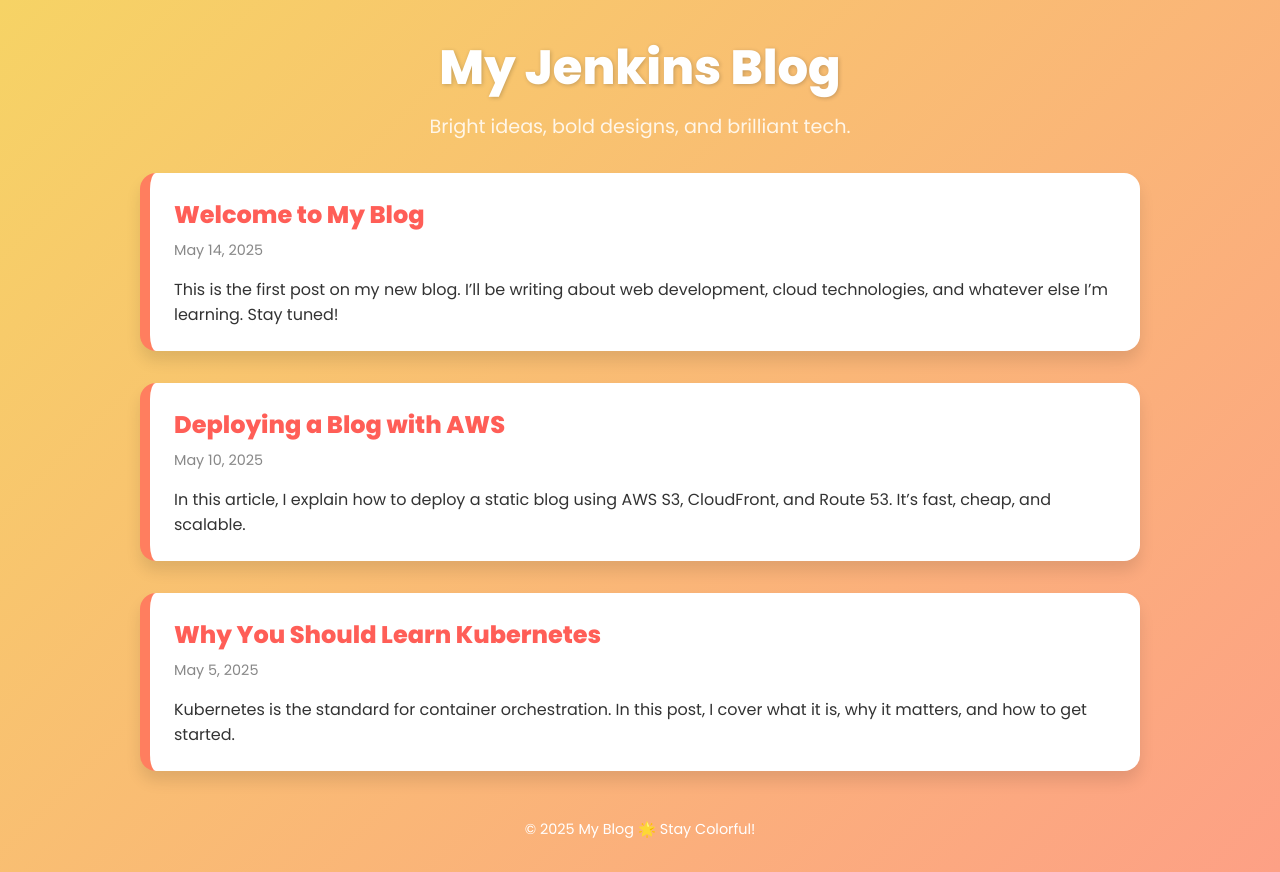
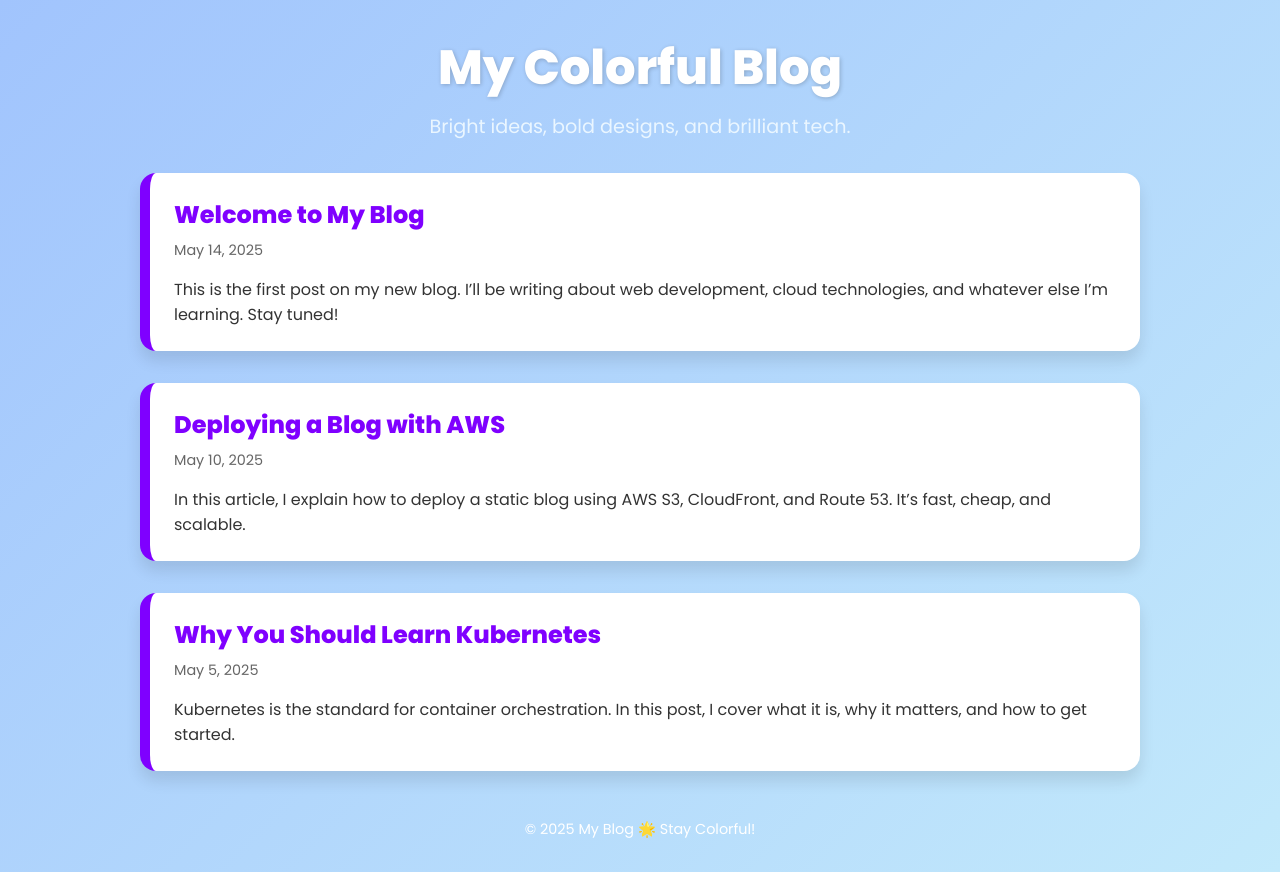
Before and after one commit to sksahilhaque/my-project, a plain HTML site: page index.html in a window 1280 px wide. Drawn offline with Linux system fonts and the light colour scheme.

Commit message:
Update index.html

```diff
--- a/index.html
+++ b/index.html
@@ -3,7 +3,7 @@
 <head>
   <meta charset="UTF-8" />
   <meta name="viewport" content="width=device-width, initial-scale=1.0" />
-  <title>My Jenkins Blog</title>
+  <title>My Colorful Blog</title>
   <link href="https://fonts.googleapis.com/css2?family=Poppins:wght@400;600;800&display=swap" rel="stylesheet">
   <style>
     * {
@@ -14,7 +14,7 @@
 
     body {
       font-family: 'Poppins', sans-serif;
-      background: linear-gradient(135deg, #f6d365 0%, #fda085 100%);
+      background: linear-gradient(135deg, #a1c4fd 0%, #c2e9fb 100%);
       min-height: 100vh;
       color: #2d2d2d;
       padding: 2rem;
@@ -34,7 +34,7 @@
 
     header p {
       font-size: 1.2rem;
-      color: #fff6e8;
+      color: #eaf6ff;
       margin-top: 0.5rem;
     }
 
@@ -47,7 +47,7 @@
 
     .post {
       background: white;
-      border-left: 10px solid #ff7e5f;
+      border-left: 10px solid #7F00FF;
       padding: 1.5rem;
       border-radius: 1rem;
       box-shadow: 0 10px 15px rgba(0,0,0,0.1);
@@ -60,13 +60,13 @@
 
     .post h2 {
       font-size: 1.5rem;
-      color: #ff5e57;
+      color: #7F00FF;
       margin-bottom: 0.5rem;
     }
 
     .post .date {
       font-size: 0.9rem;
-      color: #888;
+      color: #666;
       margin-bottom: 1rem;
     }
 
@@ -79,7 +79,7 @@
       text-align: center;
       margin-top: 3rem;
       font-size: 0.9rem;
-      color: #fff;
+      color: #ffffff;
     }
 
     @media (max-width: 600px) {
@@ -96,7 +96,7 @@
 <body>
 
   <header>
-    <h1>My Jenkins Blog</h1>
+    <h1>My Colorful Blog</h1>
     <p>Bright ideas, bold designs, and brilliant tech.</p>
   </header>
 
```
